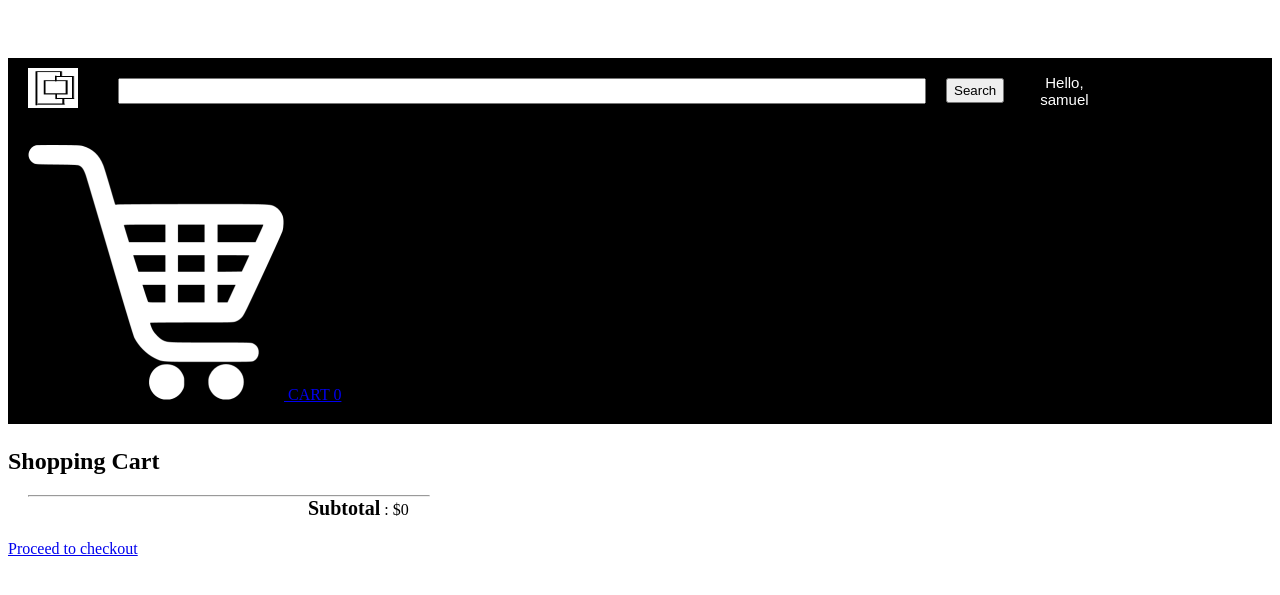
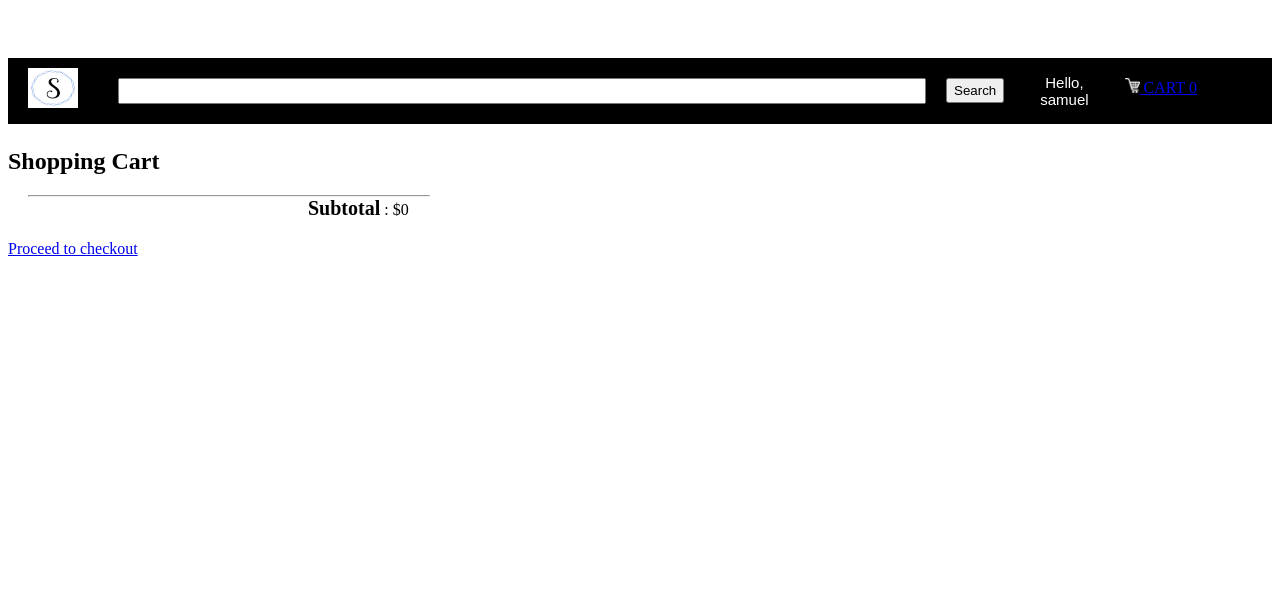
Before and after one commit to swamhtettun/OOPP, a Flask app: page /cart/ in a window 1280 px wide. Shown: the top 595 px of the page. Run offline with Flask 2, Linux system fonts and the light colour scheme; the first user in the database is signed in; data comes from the database, SQL or seed files in the repository; data that the repository does not hold is empty.

Commit message:
added some css

```diff
--- a/static/css/cart.css
+++ b/static/css/cart.css
@@ -64,3 +64,8 @@
 	font-weight: bold;
 	font-size: 20px;
 }
+
+#cartIcon {
+width: 15px;
+height; 15px;
+}
--- a/static/css/productDescription.css
+++ b/static/css/productDescription.css
@@ -32,3 +32,8 @@
 #addToCart {
 	font-size: 20px;
 }
+
+#cartIcon {
+width: 15px;
+height; 15px;
+}
--- a/static/css/remove.css
+++ b/static/css/remove.css
@@ -6,3 +6,8 @@ table {
 	height: 100px;
 	width: 80px;
 }
+
+#cartIcon {
+width: 15px;
+height; 15px;
+}
--- a/templates/cart.html
+++ b/templates/cart.html
@@ -8,7 +8,7 @@
 <body>
 <div id="title">
 	<a href="http://127.0.0.1:5000/shop/">
-	<img id="logo" src= {{ url_for('static', filename='images/logo.png') }} />
+	<img id="logo" src= {{ url_for('static', filename='images/logo.jpg') }} />
 	</a>
 	<form>
 		<input id="searchBox" type="text" name="searchQuery">
--- a/templates/displayCategory.html
+++ b/templates/displayCategory.html
@@ -8,7 +8,7 @@
 <body>
 <div id="title">
 	<a href="http://127.0.0.1:5000/shop/">
-		<img id="logo" src= {{ url_for('static', filename='images/logo.png') }} />
+		<img id="logo" src= {{ url_for('static', filename='images/logo.jpg') }} />
 	</a>
 	<form>
 		<input id="searchBox" type="text" name="searchQuery">
--- a/templates/editProfile.html
+++ b/templates/editProfile.html
@@ -8,7 +8,7 @@
 <body>
 <div id="title">
 	<a href="http://127.0.0.1:5000/shop/">
-		<img id="logo" src= {{ url_for('static', filename='images/logo.png') }} />
+		<img id="logo" src= {{ url_for('static', filename='images/logo.jpg') }} />
 	</a>
 	<form>
 		<input id="searchBox" type="text" name="searchQuery">
--- a/templates/productDescription.html
+++ b/templates/productDescription.html
@@ -8,7 +8,7 @@
 <body>
 <div id="title">
 	<a href="http://127.0.0.1:5000/shop/">
-		<img id="logo" src= {{ url_for('static', filename='images/logo.png') }} />
+		<img id="logo" src= {{ url_for('static', filename='images/logo.jpg') }} />
 	</a>
 	<form>
 		<input id="searchBox" type="text" name="searchQuery">
--- a/templates/profileHome.html
+++ b/templates/profileHome.html
@@ -8,7 +8,7 @@
 <body>
 <div id="title">
 	<a href="http://127.0.0.1:5000/shop/">
-		<img id="logo" src= {{ url_for('static', filename='images/logo.png') }} />
+		<img id="logo" src= {{ url_for('static', filename='images/logo.jpg') }} />
 	</a>
 	<form>
 		<input id="searchBox" type="text" name="searchQuery">
```
